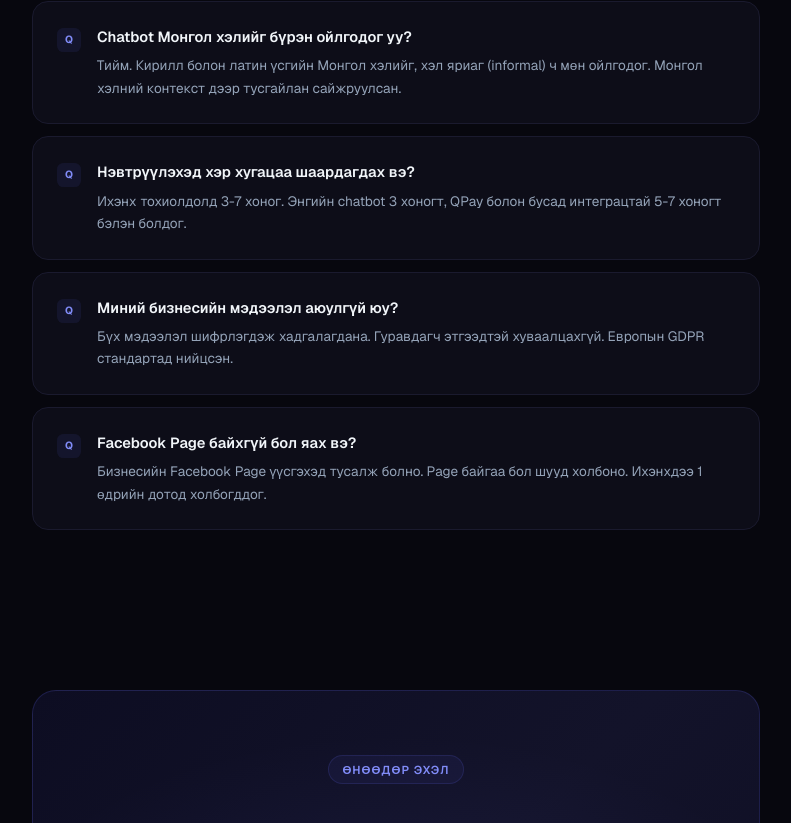
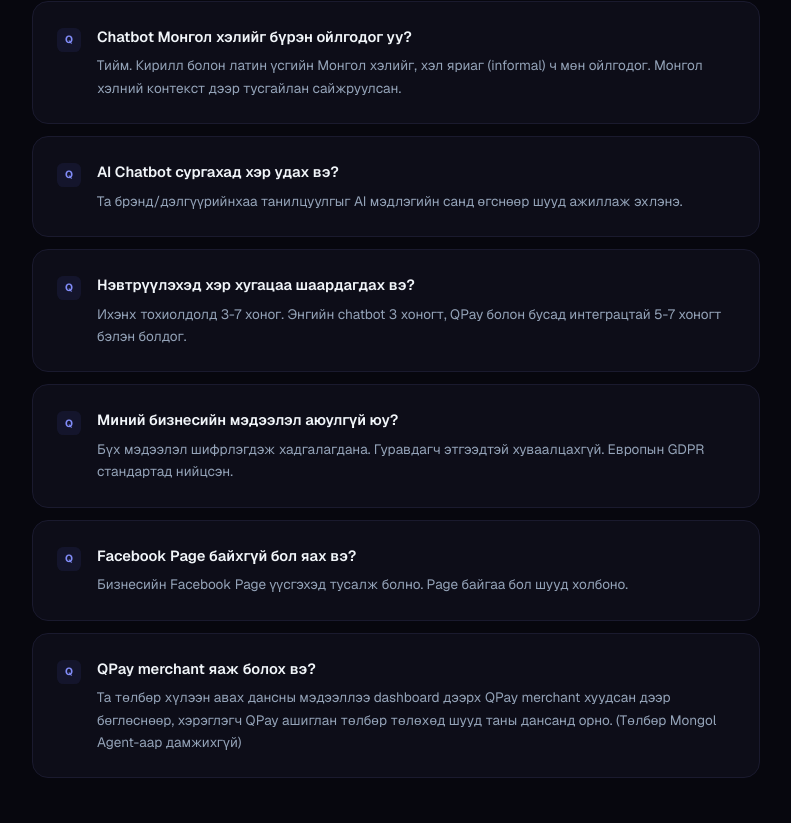
Before and after one commit to ubarino28/mongolagent-web, a Next.js app: page / in a window 1280 px wide. Shown: the part 6157-6980 px from the top of the page, without its empty margins (244-1035 px from the left). Built offline with nearby package versions, Linux system fonts and the light colour scheme.

Commit message:
Update FAQ: add AI training and QPay merchant questions, update FB page answer

```diff
--- a/app/page.tsx
+++ b/app/page.tsx
@@ -108,9 +108,11 @@ const TESTIMONIALS = [
 
 const FAQS = [
   { q: "Chatbot Монгол хэлийг бүрэн ойлгодог уу?", a: "Тийм. Кирилл болон латин үсгийн Монгол хэлийг, хэл яриаг (informal) ч мөн ойлгодог. Монгол хэлний контекст дээр тусгайлан сайжруулсан." },
+  { q: "AI Chatbot сургахад хэр удах вэ?", a: "Та брэнд/дэлгүүрийнхаа танилцуулгыг AI мэдлэгийн санд өгснөөр шууд ажиллаж эхлэнэ." },
   { q: "Нэвтрүүлэхэд хэр хугацаа шаардагдах вэ?", a: "Ихэнх тохиолдолд 3-7 хоног. Энгийн chatbot 3 хоногт, QPay болон бусад интеграцтай 5-7 хоногт бэлэн болдог." },
   { q: "Миний бизнесийн мэдээлэл аюулгүй юу?", a: "Бүх мэдээлэл шифрлэгдэж хадгалагдана. Гуравдагч этгээдтэй хуваалцахгүй. Европын GDPR стандартад нийцсэн." },
-  { q: "Facebook Page байхгүй бол яах вэ?", a: "Бизнесийн Facebook Page үүсгэхэд тусалж болно. Page байгаа бол шууд холбоно. Ихэнхдээ 1 өдрийн дотод холбогддог." },
+  { q: "Facebook Page байхгүй бол яах вэ?", a: "Бизнесийн Facebook Page үүсгэхэд тусалж болно. Page байгаа бол шууд холбоно." },
+  { q: "QPay merchant яаж болох вэ?", a: "Та төлбөр хүлээн авах дансны мэдээллээ dashboard дээрх QPay merchant хуудсан дээр бөглөснөөр, хэрэглэгч QPay ашиглан төлбөр төлөхөд шууд таны дансанд орно. (Төлбөр Mongol Agent-аар дамжихгүй)" },
 ];
 
 const wrap = { maxWidth: "72rem", margin: "0 auto", padding: "0 1.25rem" } as const;
```
